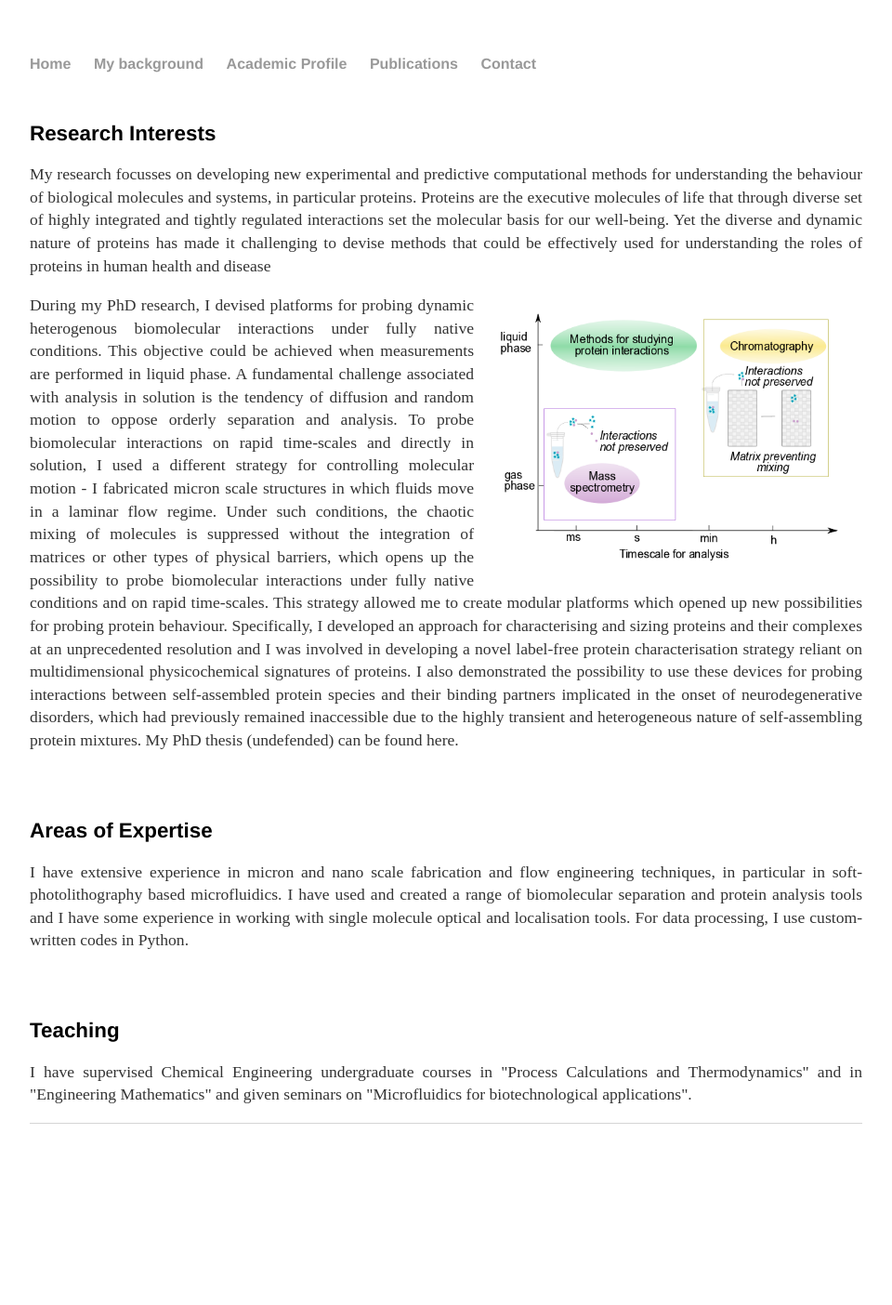
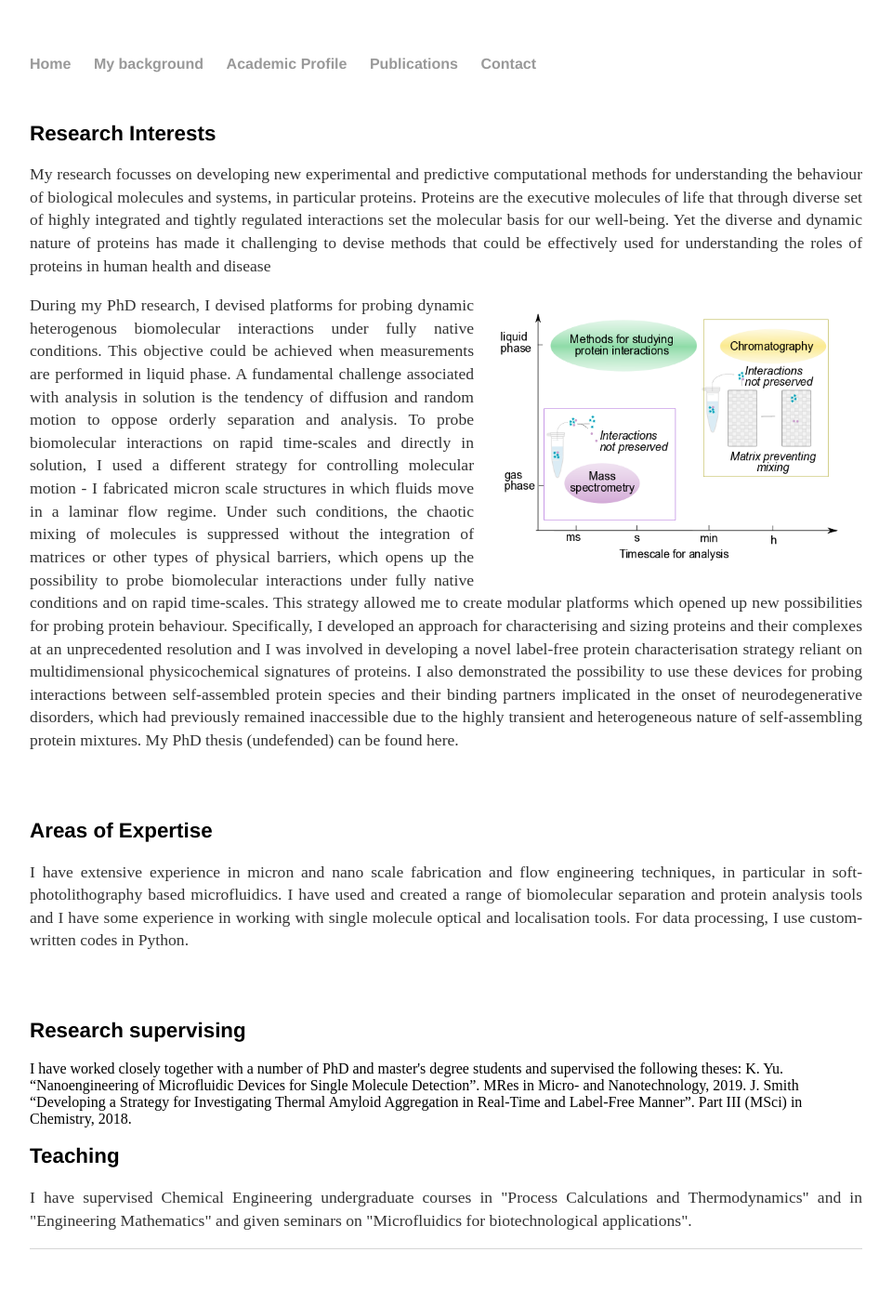
Before and after one commit to kadiliissaar/kadiliissaar.github.io, a Jekyll site: the page built from academic-profile/index.html, in a window 1280 px wide. Shown: the whole page at 93% size, without its empty margins (160-1120 px from the left). Built offline with Jekyll 4.4.1, drawn with Linux system fonts in a browser that asks for light colours; before the commit the page ends 1269 px from its top, so only the background shows below that.

Commit message:
Update index.html

```diff
--- a/academic-profile/index.html
+++ b/academic-profile/index.html
@@ -38,6 +38,12 @@ localisation tools. For data processing, I use custom-written codes in Python. <
 </br>
 </br>
 
+	<h2>Research supervising</h2>
+I have worked closely together with a number of PhD and master's degree students and supervised the following theses:
+K. Yu. “Nanoengineering of Microfluidic Devices for Single Molecule Detection”. MRes in Micro- and Nanotechnology, 2019.
+J. Smith “Developing a Strategy for Investigating Thermal Amyloid Aggregation in Real-Time and Label-Free Manner”. Part III (MSci) in Chemistry, 2018.
+
+
 	<h2>Teaching</h2>
 <p align="justify"> I have supervised Chemical Engineering undergraduate courses in "Process Calculations and Thermodynamics"
 and in "Engineering Mathematics" and given seminars on "Microfluidics for biotechnological applications". </p>
```
